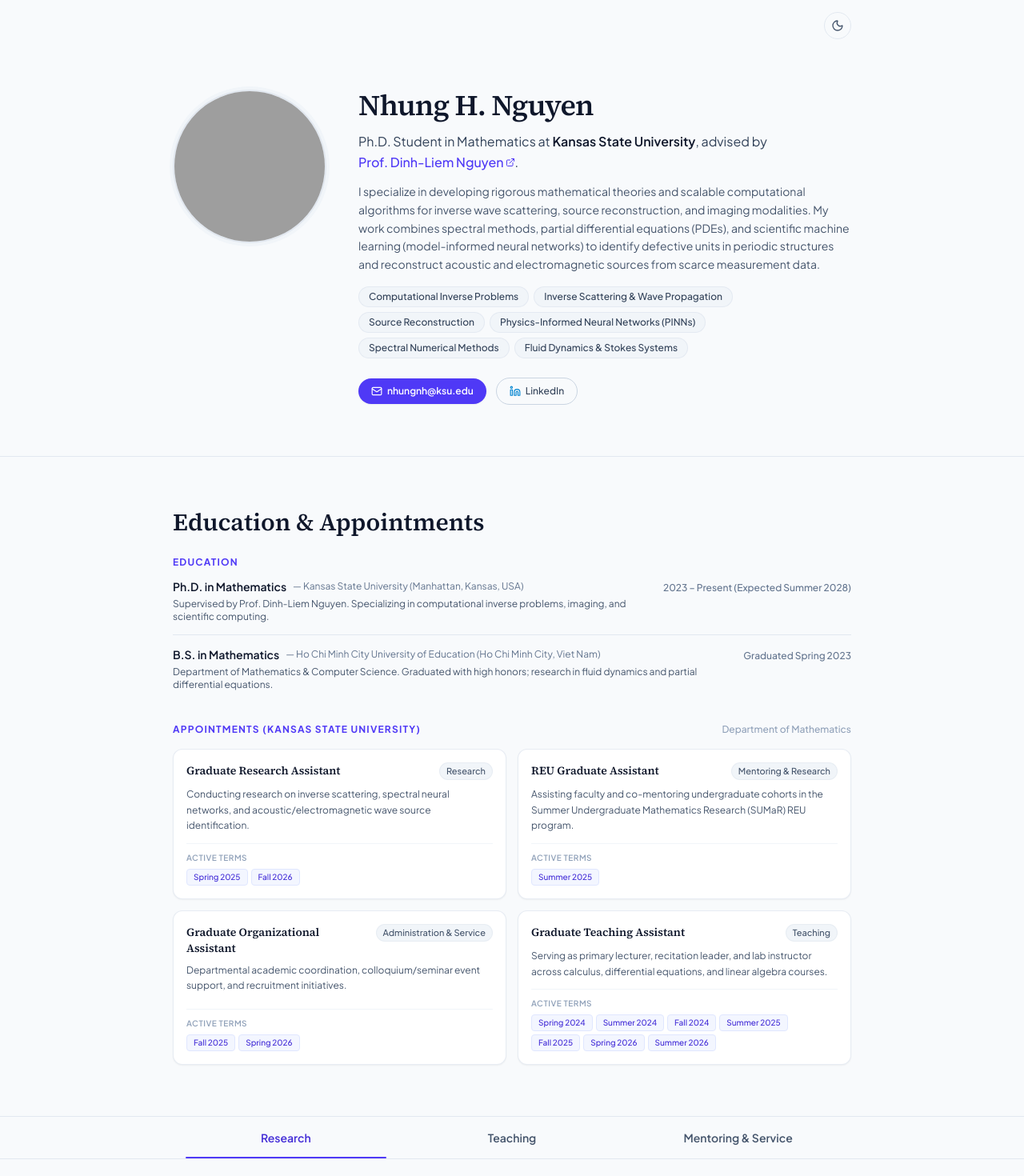
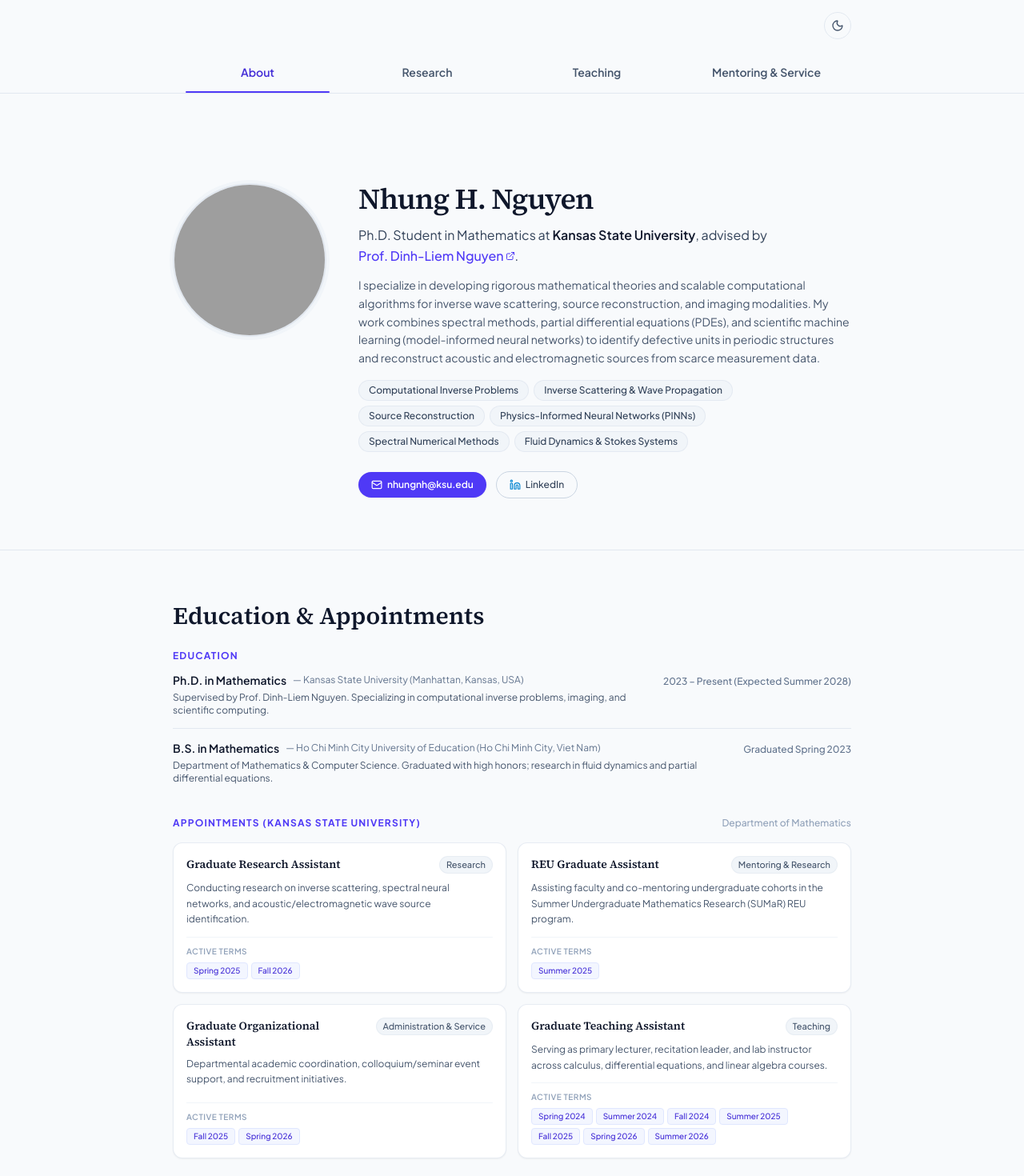
Before and after one commit to nhungnh-dot/nhungnh-dot.github.io, a React (Vite) app: page / in a window 1280 px wide. Shown: the top 1470 px of the page at 80% size. Built offline with nearby package versions, Linux system fonts and the light colour scheme; grey boxes are pictures that could not be loaded.

Commit message:
Move navigation tabs to top and add About

```diff
--- a/src/App.tsx
+++ b/src/App.tsx
@@ -11,9 +11,10 @@ import { BibtexModal } from './components/BibtexModal';
 import { CvModal } from './components/CvModal';
 import { Publication } from './types';
 
-type AcademicTab = 'research' | 'teaching' | 'mentoring';
+type SiteTab = 'about' | 'research' | 'teaching' | 'mentoring';
 
-const ACADEMIC_TABS: Array<{ id: AcademicTab; label: string }> = [
+const SITE_TABS: Array<{ id: SiteTab; label: string }> = [
+  { id: 'about', label: 'About' },
   { id: 'research', label: 'Research' },
   { id: 'teaching', label: 'Teaching' },
   { id: 'mentoring', label: 'Mentoring & Service' },
@@ -31,7 +32,7 @@ export default function App() {
 
   const [selectedBibtexPub, setSelectedBibtexPub] = useState<Publication | null>(null);
   const [isCvModalOpen, setIsCvModalOpen] = useState<boolean>(false);
-  const [activeAcademicTab, setActiveAcademicTab] = useState<AcademicTab>('research');
+  const [activeTab, setActiveTab] = useState<SiteTab>('about');
 
   // Apply dark mode class to document
   useEffect(() => {
@@ -67,33 +68,26 @@ export default function App() {
       />
 
       {/* Main Content Sections */}
-      <main id="main-content">
-        <Hero
-          onOpenCvModal={() => setIsCvModalOpen(true)}
-          onNavigate={handleNavigate}
-        />
-
-        <EducationEmployment />
-
+      <main id="main-content" className="pt-16">
         <div className="sticky top-16 z-30 border-b border-slate-200 bg-slate-50/95 backdrop-blur-md dark:border-slate-800 dark:bg-slate-950/95 no-print">
           <div
             className="max-w-4xl mx-auto px-4 sm:px-6 overflow-x-auto"
             role="tablist"
-            aria-label="Academic work"
+            aria-label="Main sections"
           >
-            <div className="flex min-w-max sm:min-w-0 sm:grid sm:grid-cols-3">
-              {ACADEMIC_TABS.map((tab) => {
-                const isActive = activeAcademicTab === tab.id;
+            <div className="flex min-w-max sm:min-w-0 sm:grid sm:grid-cols-4">
+              {SITE_TABS.map((tab) => {
+                const isActive = activeTab === tab.id;
 
                 return (
                   <button
                     key={tab.id}
-                    id={`academic-tab-${tab.id}`}
+                    id={`site-tab-${tab.id}`}
                     type="button"
                     role="tab"
                     aria-selected={isActive}
-                    aria-controls={`academic-panel-${tab.id}`}
-                    onClick={() => setActiveAcademicTab(tab.id)}
+                    aria-controls={`site-panel-${tab.id}`}
+                    onClick={() => setActiveTab(tab.id)}
                     className={`relative px-5 py-4 text-sm font-semibold whitespace-nowrap transition-colors focus-visible:outline-none focus-visible:ring-2 focus-visible:ring-inset focus-visible:ring-indigo-500 sm:px-3 ${
                       isActive
                         ? 'text-indigo-700 dark:text-indigo-300'
@@ -114,11 +108,25 @@ export default function App() {
           </div>
         </div>
 
-        {activeAcademicTab === 'research' && (
+        {activeTab === 'about' && (
           <div
-            id="academic-panel-research"
+            id="site-panel-about"
             role="tabpanel"
-            aria-labelledby="academic-tab-research"
+            aria-labelledby="site-tab-about"
+          >
+            <Hero
+              onOpenCvModal={() => setIsCvModalOpen(true)}
+              onNavigate={handleNavigate}
+            />
+            <EducationEmployment />
+          </div>
+        )}
+
+        {activeTab === 'research' && (
+          <div
+            id="site-panel-research"
+            role="tabpanel"
+            aria-labelledby="site-tab-research"
           >
             <ResearchPublications
               onOpenBibtex={(pub) => setSelectedBibtexPub(pub)}
@@ -127,21 +135,21 @@ export default function App() {
           </div>
         )}
 
-        {activeAcademicTab === 'teaching' && (
+        {activeTab === 'teaching' && (
           <div
-            id="academic-panel-teaching"
+            id="site-panel-teaching"
             role="tabpanel"
-            aria-labelledby="academic-tab-teaching"
+            aria-labelledby="site-tab-teaching"
           >
             <Teaching />
           </div>
         )}
 
-        {activeAcademicTab === 'mentoring' && (
+        {activeTab === 'mentoring' && (
           <div
-            id="academic-panel-mentoring"
+            id="site-panel-mentoring"
             role="tabpanel"
-            aria-labelledby="academic-tab-mentoring"
+            aria-labelledby="site-tab-mentoring"
           >
             <Mentoring />
           </div>
```
